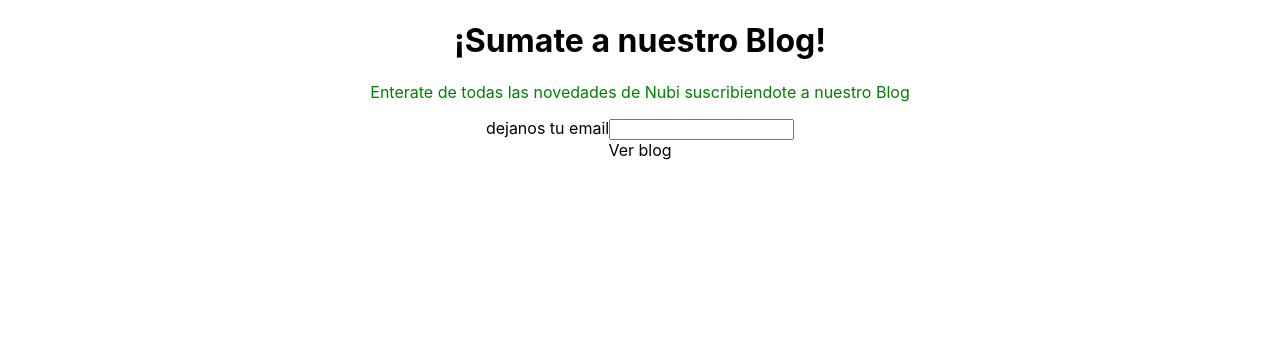
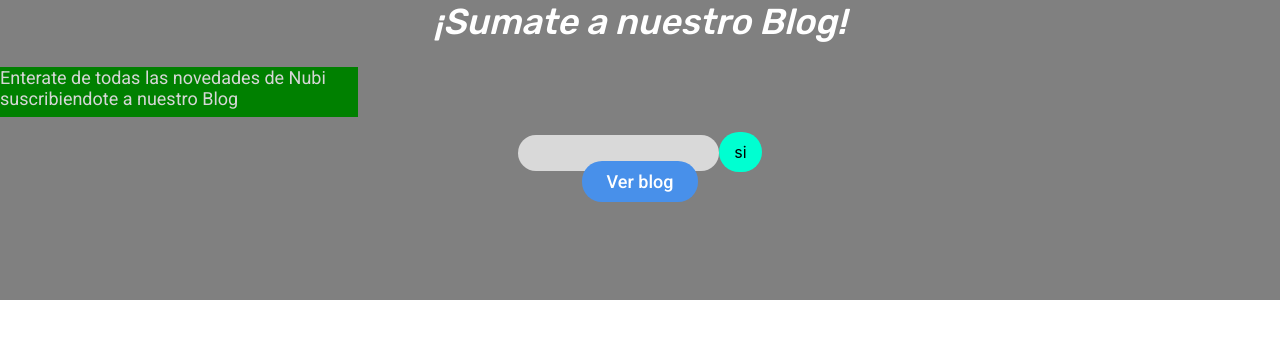
Before and after one commit to jonathanlevrero/NubiProyecto, a React (Create React App) app in the folder nubilanding/: page / in a window 1280 px wide. Shown: the top 338 px of the page. Built offline with nearby package versions, Linux system fonts and the light colour scheme.

Commit message:
agregue mas estilos de tipografia y modelo de caja, ordene los espacios del estilos y comente en blog.js

```diff
--- a/nubilanding/package.json
+++ b/nubilanding/package.json
@@ -6,6 +6,7 @@
     "@testing-library/jest-dom": "^4.2.4",
     "@testing-library/react": "^9.5.0",
     "@testing-library/user-event": "^7.2.1",
+    "node-sass": "^4.13.1",
     "react": "^16.13.0",
     "react-dom": "^16.13.0",
     "react-scripts": "3.4.0"
--- a/nubilanding/src/components/blog/blog.js
+++ b/nubilanding/src/components/blog/blog.js
@@ -1,21 +1,24 @@
 import React from 'react';
-import styles from './styles.module.css';
-
-
-
+import styles from './styles.module.scss';
+//import bg_blog from './bg_blog.png';
 class Blog extends React.Component{
     render(){
         return(
-            <div>
-                <h1>¡Sumate a nuestro Blog!</h1>
-                <p className={styles.texto}>Enterate de todas las novedades de Nubi suscribiendote a nuestro Blog</p>
-                <form>
-                    <label>dejanos tu email</label>
-                    <input></input>
+            <div className={styles.contenedorGeneral}>
+                <h1 className={styles.titulo}>¡Sumate a nuestro Blog!</h1>
+                {/*<div className={styles.contenedor}>*/}
+                {/*pienso poner contenedores */}
+                <p className={styles.texto}>Enterate de todas las novedades de Nubi<br></br> suscribiendote a nuestro Blog</p>
+                <form className={styles.form}>
+        {/*<label>dejanos tu email</label>*/}
+                    <input className={styles.input}></input>
+                    <botton className={styles.enviar}>si</botton>
                 </form>
-                <botton>Ver blog</botton>
+                <botton className={styles.ver}>Ver blog</botton>
+        {/*<img src= {bg_blog} alt="escritorio"/>*/}
+                {/*</div>*/}
             </div>
-        )
+        );
     }
 }
 
--- a/nubilanding/src/components/blog/styles.module.css
+++ /dev/null
@@ -1,14 +0,0 @@
-@import url('https://fonts.googleapis.com/css?family=Roboto:400,500|Rubik:300,500&display=swap');
-
-
-.texto{
-    color:green;
-}
-/*bton enviar color:#FFFFFF-#00FFD1
-letra :#EDEDED
-letra del input: #D6D6D6-#7B8A98
-fondodei-#D9D9D9
-boton ver: #5F5EFF fondo-#8600FF  (- son de laimg del trello)
-rubik-light300-medium500,
-roboto-regular400-medium500,
-*/
--- /dev/null
+++ b/nubilanding/src/components/blog/styles.module.scss
@@ -0,0 +1,66 @@
+@import url('https://fonts.googleapis.com/css?family=Roboto:400,500|Rubik:300,500&display=swap');
+
+.contenedorGeneral{
+    width: 100%;
+    height: 300px;
+    background-color:gray;
+    margin-top:-24px;
+    /*height: 500px; porque en px si puedo alargar la medidas de altura?*/
+}
+
+.titulo{
+    font-family: 'Rubik';
+    font-weight: 500;
+    font-style: italic;
+    font-size: 36px;
+    color:#ffffff;
+}
+
+.texto{
+    font-family: 'Roboto';
+    font-weight: 400;
+    font-size: 18px;
+    color:#D6D6D6;
+    background-color: green;
+    width: 28%;
+    height:50px;
+    text-align: left;
+}
+
+/*.form{
+
+}*/
+
+.input{
+    font-family: 'Roboto';
+    font-weight: 500;
+    font-size: 14px;
+    /*color: #D6D6D6;*/
+    background-color:#D9D9D9;
+    padding: 5px 15px;
+    border:transparent solid 5px;;
+    border-radius:  20px;
+}
+
+.enviar{
+    background-color: #00FFD1;
+    padding: 5px 10px;
+    border:transparent solid 5px;;
+    border-radius:  20px;
+}
+
+.ver{
+    font-family: 'Roboto';
+    font-weight: 500;
+    font-size: 18px;
+    color:#ffffff;
+    background-color:#4890EA;
+    padding: 5px 20px;
+    border:transparent solid 5px;;
+    border-radius:  20px;
+}
+
+/*
+rubik-light300-medium500,
+roboto-regular400-medium500,
+*/
```
Also changed, not shown: 1 other file (tests, documents, lock files or other folders).
